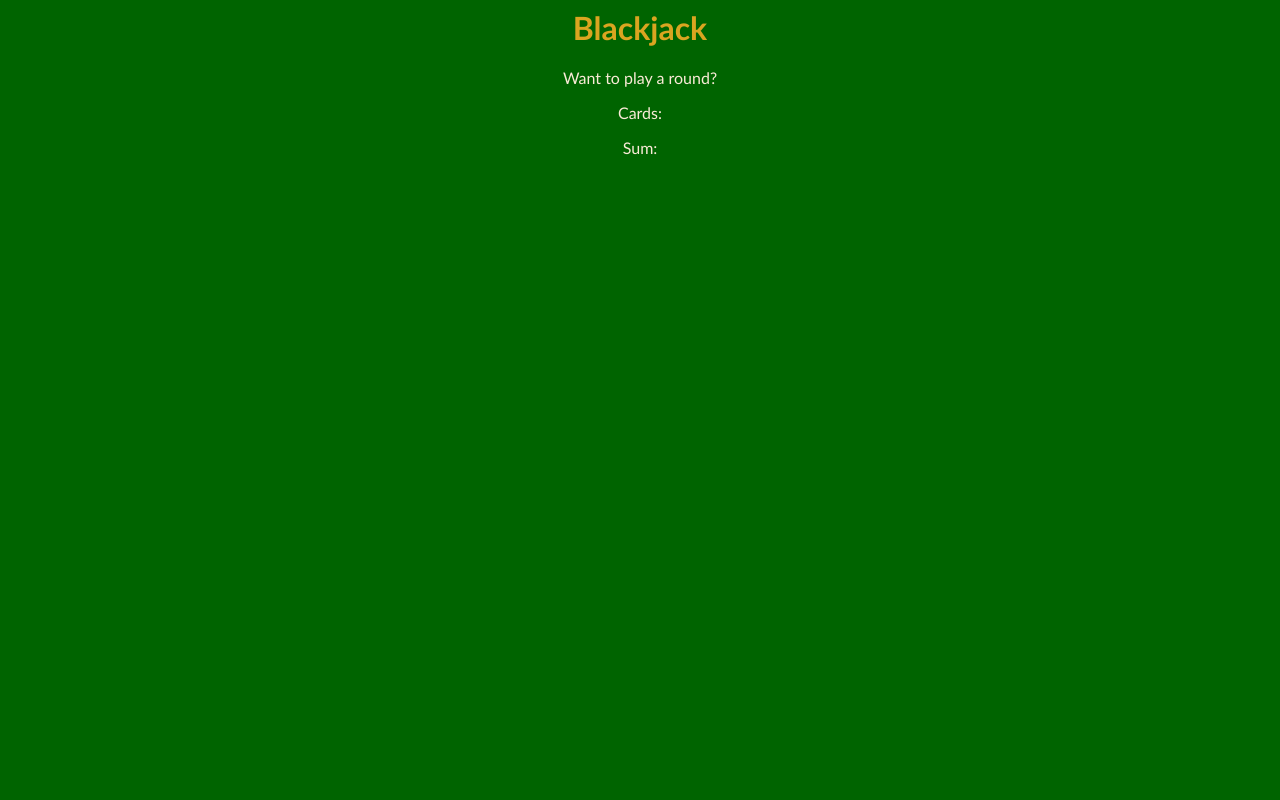
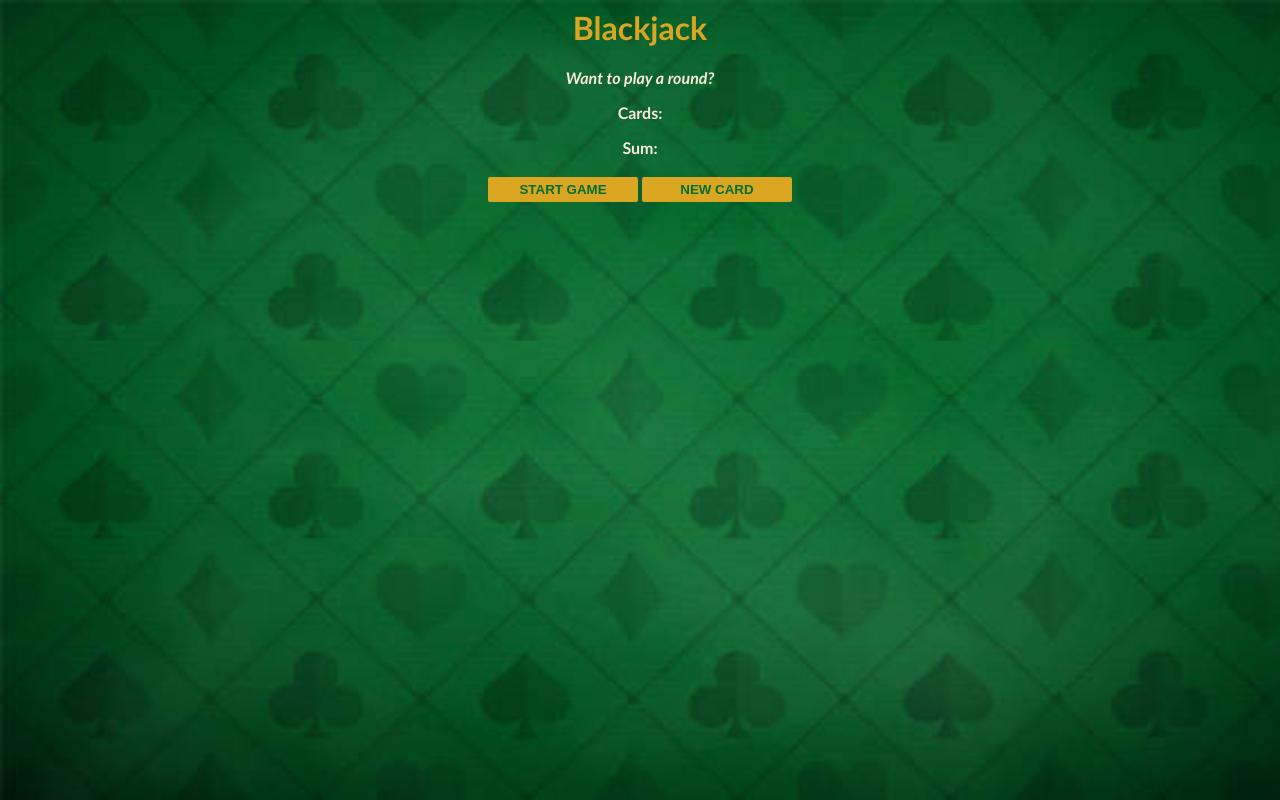
Before and after one commit to Nolu-M/Blackjack, a plain HTML site: page index.html in a window 1280 px wide. Drawn offline with Linux system fonts and the light colour scheme.

Commit message:
More changes

```diff
--- a/index.css
+++ b/index.css
@@ -1,23 +1,29 @@
 body {
-    background-color: darkgreen;
+    background-image: url("table.jpg");
+    background-size: cover;
+    text-align:center;
+    color: antiquewhite;
+    font-weight: bold;
     font-family: 'Trebuchet MS', 'Lucinda Sans Unicode', 'Lucinda Grande', 'Lucinda sans-serif';
 }
 
 h1 {
     color: goldenrod;
-    padding: center;
-    text-align:center;
 }
 
 #message-el {
-    padding: center;
-    text-align:center;
-    color: antiquewhite;
-
+   font-style: italic;
 }
 
-p {
-    padding: center;
-    text-align:center;
-    color: antiquewhite;
+button {
+    color: #016f32;
+    width: 150px;
+    background: goldenrod;
+    font-weight: bold;
+    padding-top: 5px;
+    padding-bottom: 5px;
+    border: none;
+    border-radius: 2px;
+    margin-bottom: 4px;
+    margin-top: 4px;
 }
--- a/index.html
+++ b/index.html
@@ -5,8 +5,10 @@
     <body>
         <h1>Blackjack</h1>
         <p id="message-el">Want to play a round?</p>
-        <p>Cards:</p>
-        <p>Sum:</p>
+        <p id="cards-el">Cards:</p>
+        <p id="sum-el">Sum:</p>
+        <button onclick="startGame()">START GAME</button>
+        <button onclick="newCard()">NEW CARD</button>
         <script src="index.js"></script>
     </body>
 </html>
--- a/index.js
+++ b/index.js
@@ -1,23 +1,28 @@
 let firstCard = 3
 let secondCard = 8
-let sum = firstCard + secondCard + 4
+let sum = firstCard + secondCard
 let hasBlackJack = false
 let isAlive = true
+let message = ""
+let messageEl = document.getElementById("message-el")
+let sumEl = document.getElementById("sum-el")
+let cardsEl = document.getElementById("cards-el")
 
-let message = ""
+function startGame() {
+    cardsEl.textContent = "Cards: " + firstCard + " " + secondCard
+    sumEl.textContent = "Sum: " + sum
+    if (sum <= 20) {
+        message = "Do you want to draw a new card?"
+    }   else if (sum === 21) {
+        message = "Wohoo! You've got Blackjack!"
+        hasBlackJack = true
+    }   else {
+        message = "You're out of the game!"
+        isAlive = false
+    }
+   messageEl.textContent = message
+}
 
-
-if (sum <= 20) {
-    message = "Do you want to draw a new card?🙂"
-} else if (sum === 21) {
-    message = "Wohoo! You've got Blackjack!🥳"
-    hasBlackJack = true
-} else {
-    message = "You're out of the game!😭"
-    isAlive = false
+function newCard() {
+    console.log("Drawing a new card from the deck!")
 }
-console.log(hasBlackJack)
-
-console.log(isAlive)
-
-console.log(message)
```
Also changed, not shown: table.jpg (added).
